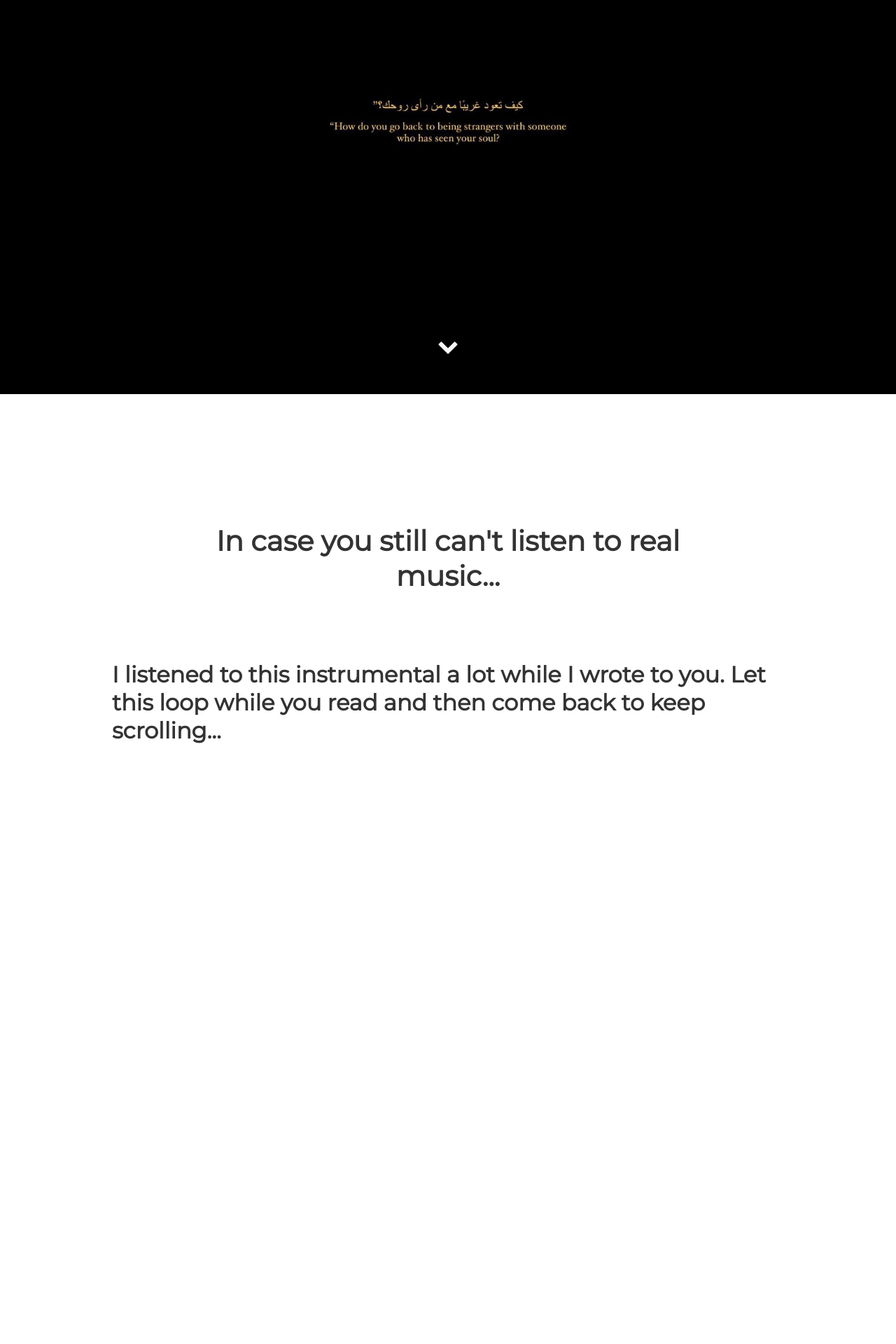
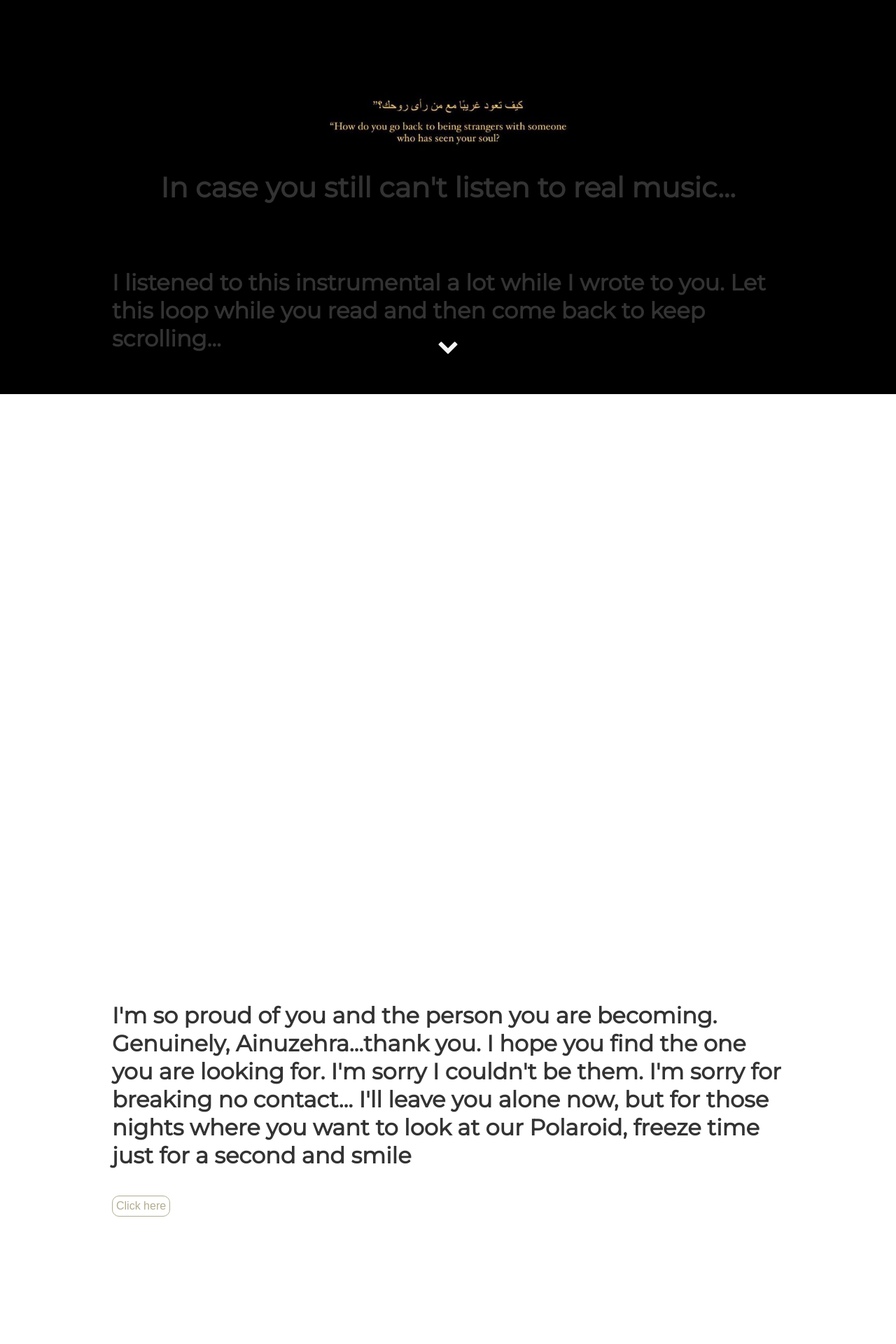
Before and after one commit to dear-anz/dear-anz.github.io, a Jekyll site: the page built from index.html, in a window 1280 px wide. Shown: the part 337-2257 px from the top of the page at 70% size. Built offline with Jekyll 4.4.1, drawn with Linux system fonts in a browser that asks for light colours.

```diff
--- a/_includes/projects.html
+++ b/_includes/projects.html
@@ -1,5 +1,5 @@
-<div id="projects">
-  <div id = "first" class="user-details">
+<div id="title">
+  <div class="user-details">
     <h1> In case you still can't listen to real music... </h1>
   </div>
 </div>
--- a/assets/js/main.js
+++ b/assets/js/main.js
@@ -37,7 +37,7 @@ document.addEventListener("DOMContentLoaded", function() {
     const maxScroll = window.innerHeight;
 
     const header = document.querySelector('.header');
-    const projects = document.getElementById('projects');
+    const projects = document.getElementById('title');
     const beforeCover = document.getElementById('before-cover');
     const coverArt = document.getElementById('cover-art');
     const progressBar = document.getElementById('progress-bar');
--- a/src/js/app.js
+++ b/src/js/app.js
@@ -37,7 +37,7 @@ document.addEventListener("DOMContentLoaded", function() {
     const maxScroll = window.innerHeight;
 
     const header = document.querySelector('.header');
-    const projects = document.getElementById('first');
+    const projects = document.getElementById('title');
     const beforeCover = document.getElementById('before-cover');
     const coverArt = document.getElementById('cover-art');
     const progressBar = document.getElementById('progress-bar');
```
Also changed, not shown: 1 other file.
